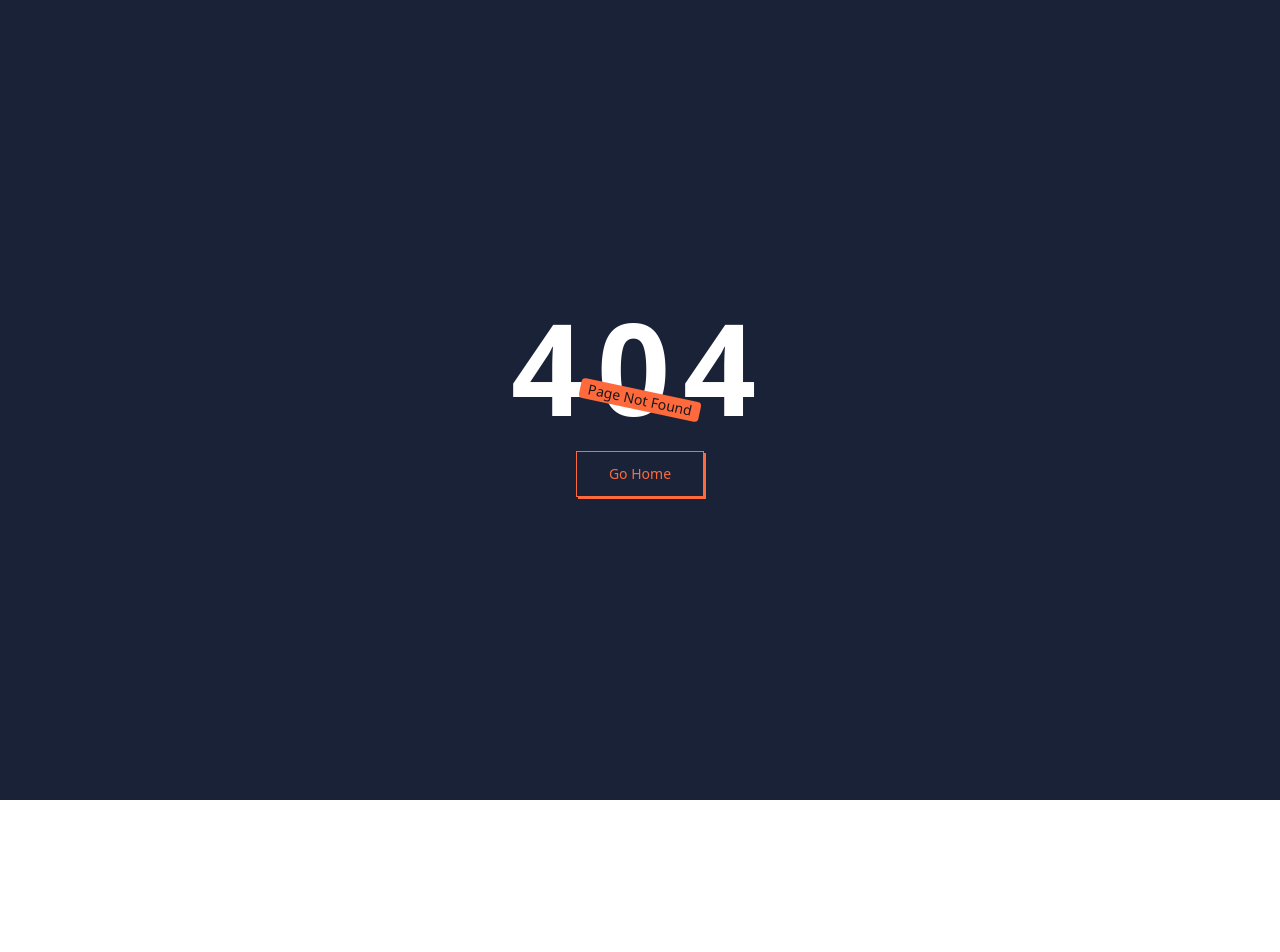
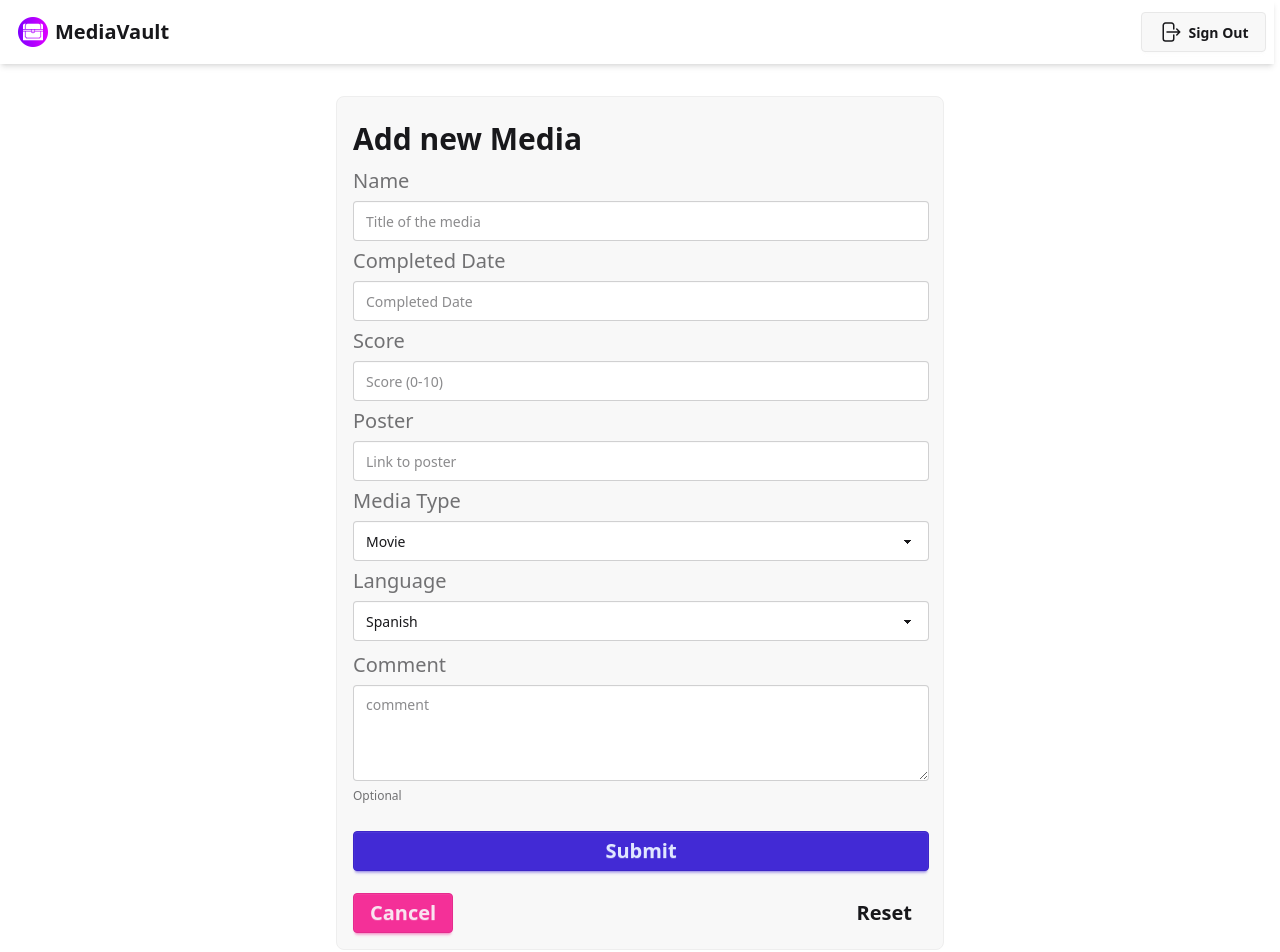
Before and after one commit to Annimus1/MediaVaultUI, a React (Vite) app: page /add in a window 1280 px wide. Before the commit this address had no page. Shown: the top 952 px of the page. Before the commit the page ends 800 px from the top, so only its background shows below. Built offline with nearby package versions, Linux system fonts and the light colour scheme; sample sign-in values are in the browser's storage.

Commit message:
Add: AddMediaForm
- add addMedia Components
- update routes
- connect with backend

```diff
--- a/src/components/AddMediaBtn.tsx
+++ b/src/components/AddMediaBtn.tsx
@@ -3,7 +3,7 @@ import { Link } from "react-router";
 export default function AddMediaBtn() {
   return (
     <Link
-      to={"/404"}
+      to={"/add"}
       role="button"
       className="p-4 bg-accent rounded-full hover:scale-110 transition-all duration-300" title="Add Media"
     >
--- /dev/null
+++ b/src/components/AddMediaForm.tsx
@@ -0,0 +1,199 @@
+import React from "react";
+import { Link, useNavigate } from "react-router";
+import { AuthContext } from "../context/AuthContext";
+import axios from "axios";
+
+export default function AddMediaForm() {
+  const [isLoading, setIsLoading] = React.useState<boolean>(false);
+  const [error, setError] = React.useState({ error: false, message: "" });
+  const [name, setName] = React.useState<string>("");
+  const [completedDate, setCompletedDate] = React.useState<string>("");
+  const [score, setScore] = React.useState<number>(0);
+  const [poster, setPoster] = React.useState<string>("");
+  const [mediaType, setMediaType] = React.useState<string>("movie");
+  const [language, setLanguage] = React.useState<string>("Spanish");
+  const [comment, setComment] = React.useState<string | null>("");
+
+  const authContext = React.useContext(AuthContext);
+  const navigate = useNavigate();
+
+  const postData = (e: React.MouseEvent) => {
+    e.preventDefault();
+
+    const data = {
+      name: name,
+      completedDate: completedDate,
+      score: score,
+      poster: poster,
+      mediaType: mediaType,
+      language: language,
+      comment: comment
+    }
+
+    console.log(data)
+
+    if (!name || !completedDate || !score || !poster || !mediaType || !language) {
+      setError({ error: true, message: "Please fill in all required fields." });
+      setTimeout(() => {
+        setError({ error: false, message: "" });
+      }, 3000);
+      return;
+    }
+
+    setIsLoading(true);
+    if (!comment) {
+      setComment(null);
+    }
+
+    console.log(data);
+    axios.post(import.meta.env.VITE_URL + '/addMedia', data, {
+      headers: {
+        'Authorization': `Bearer ${authContext?.token}`,
+        'Content-Type': "application/json"
+      }
+    })
+      .then(response => {
+        console.log(response.status);
+        if (response.status === 201) {
+          setIsLoading(false);
+          navigate("/");
+        }
+      })
+      .catch(_error => {
+        setIsLoading(false);
+        setError({ error: true, message: "An error occurred while adding media." });
+        setTimeout(() => {
+          setError({ error: false, message: "" });
+        }, 3000);
+      });
+
+  }
+
+  const evaluatePoster = (e: React.ChangeEvent<HTMLInputElement>) => {
+    const urlPattern = new RegExp('https?://.+');
+    if (urlPattern.test(e.target.value)) {
+      setPoster(e.target.value);
+      setError({ error: false, message: "" });
+    } else {
+      setError({ error: true, message: "Please enter a valid URL starting with http:// or https://" });
+      setTimeout(() => {
+        setError({ error: false, message: "" });
+      }, 3000);
+    }
+  }
+
+  const evaluateScore = (e: React.ChangeEvent<HTMLInputElement>) => {
+    const value = Number(e.target.value);
+    if (value < 0 || value > 10) {
+      setError({ error: true, message: "Score must be between 0 and 10." });
+      setTimeout(() => {
+        setError({ error: false, message: "" });
+      }, 3000);
+      return;
+    }
+    setScore(value);
+  }
+
+  // TODO
+  // add date picker for completed date
+
+  return (
+    <div className={`${error.error ? "tooltip tooltip-open tooltip-error" : null}`} data-tip={error.message}>
+
+      <form className="w-xs fieldset bg-base-200 border-base-300 rounded-box border p-4 md:w-lg lg:w-xl xl:w-[38rem]">
+        <legend className="fieldset-legend text-3xl">Add new Media</legend>
+
+        <label htmlFor='name' className="label text-xl ">Name</label>
+        <input id="name" required type="text" onChange={e => (setName(e.target.value))} className="input text-md outline-0 focus:outline-0 md:w-md lg:w-lg xl:w-xl" placeholder="Title of the media" />
+
+        <label htmlFor="completedDate" className="label text-xl">Completed Date</label>
+        <input id="completedDate" required type="text" onChange={e => (setCompletedDate(e.target.value))} className="input text-md outline-0 focus:outline-0 md:w-md lg:w-lg xl:w-xl" placeholder="Completed Date" />
+
+        <label htmlFor="score" className="label text-xl">Score</label>
+        <input
+          id="score"
+          required
+          type="number"
+          min={0}
+          max={10}
+          step={0.1}
+          onChange={e => (evaluateScore(e))}
+          className="input text-md outline-0 focus:outline-0 md:w-md lg:w-lg xl:w-xl"
+          placeholder="Score (0-10)"
+        />
+
+        <label htmlFor='poster' className="label text-xl">Poster</label>
+        <input
+          id="poster"
+          required
+          type="text"
+          pattern="https?://.+"
+          title="Please enter a valid URL starting with http:// or https://"
+          onChange={(e) => evaluatePoster(e)}
+          className="input text-md outline-0 focus:outline-0 md:w-md lg:w-lg xl:w-xl"
+          placeholder="Link to poster"
+        />
+
+        <label htmlFor={'mediaType'} className="label text-xl ">Media Type</label>
+        <select
+          id="mediaType"
+          defaultValue="Movie"
+          required
+          onChange={e => (setMediaType(e.target.value))}
+          className="select select-md outline-0 focus:outline-0 md:w-md lg:w-lg xl:w-xl">
+          <option value={'movie'}>Movie</option>
+          <option value={'serie'}>Serie</option>
+          <option value={'anime'}>Anime</option>
+          <option value={'videogame'}>Video Game</option>
+          <option value={'book'}>Book</option>
+        </select>
+
+        <label htmlFor="language" className="label text-xl">Language</label>
+        <select
+          id="language"
+          defaultValue="Spanish"
+          required
+          onChange={e => (setLanguage(e.target.value))}
+          className="select select-md outline-0 focus:outline-0 md:w-md lg:w-lg xl:w-xl"
+        >
+          <option value={'spanish'}>Spanish</option>
+          <option value={'english'}>English</option>
+          <option value={'sub-spanish'}>Sub-spanish</option>
+        </select>
+
+        <fieldset className="fieldset">
+          <label htmlFor="comment" className="label text-xl">Comment</label>
+          <textarea id="comment" onChange={e => (setComment(e.target.value))} className="textarea h-24 md:w-md lg:w-lg xl:w-xl outline-0 focus:outline-0" placeholder="comment"></textarea>
+          <div className="label">Optional</div>
+        </fieldset>
+
+
+        <button onClick={(event) => postData(event)} className="btn btn-primary mt-4 text-xl">
+          Submit {isLoading ? <span className="loading loading-bars loading-xl"></span> : ""}
+        </button>
+        <div className="w-full flex justify-between">
+          <Link to="/" className="btn btn-secondary mt-4 text-xl">Cancel</Link>
+          <button
+            onClick={() => {
+              setName("");
+              setCompletedDate("");
+              setScore(0);
+              setPoster("");
+              setMediaType("");
+              setLanguage("");
+              setComment("");
+              document.querySelectorAll("input").forEach(input => {
+                (input as HTMLInputElement).value = "";
+              });
+              document.querySelectorAll("textarea").forEach(textarea => {
+                (textarea as HTMLTextAreaElement).value = "";
+              });
+            }}
+            className="btn btn-ghost mt-4 text-xl">
+            Reset
+          </button>
+        </div>
+      </form>
+    </div>
+  )
+}
--- a/src/components/Catalog.tsx
+++ b/src/components/Catalog.tsx
@@ -108,7 +108,7 @@ function Catalog() {
       }
 
       { // add media button
-        !media && !error && !isLoading &&
+        media && !error && !isLoading &&
         <div className="w-96 flex flex-col items-center justify-center gap-4 p-4">
           <div className="flex flex-col items-center justify-center gap-2 p-4">
             <AddMediaBtn />
--- /dev/null
+++ b/src/pages/AddMedia.tsx
@@ -0,0 +1,14 @@
+import AddMediaForm from "../components/AddMediaForm";
+import Navigation from "../components/Navigation";
+
+export default function AddMedia() {
+  document.title = 'Media Vault - Add Media';
+  return (
+    <div className="flex flex-col min-h-screen max-w-screen overflow-x-hidden">
+      <Navigation />
+      <div className='flex flex-col items-center  min-h-screen bg-base-100 p-4'>
+        <AddMediaForm />
+      </div>
+    </div>
+  )
+}
--- a/src/routes/routes.tsx
+++ b/src/routes/routes.tsx
@@ -5,6 +5,7 @@ import { createBrowserRouter } from "react-router";
 import RootLayout from "./RootLayout";
 import ProtectedRoute from "./ProtectedRoutes";
 import PageNotFound from "../pages/404";
+import AddMedia from "../pages/AddMedia";
 
 const routes = createBrowserRouter([{
   path: "/",
@@ -12,6 +13,7 @@ const routes = createBrowserRouter([{
         errorElement: <PageNotFound/>,
         children:[
           {path: "/", index:true, element: <ProtectedRoute><Home/></ProtectedRoute>},
+          {path: "/add", element: <ProtectedRoute><AddMedia/></ProtectedRoute>},
           {path: "/login", element: <Login />},
           {path: "/register", element: <Register />}
         ]
```
